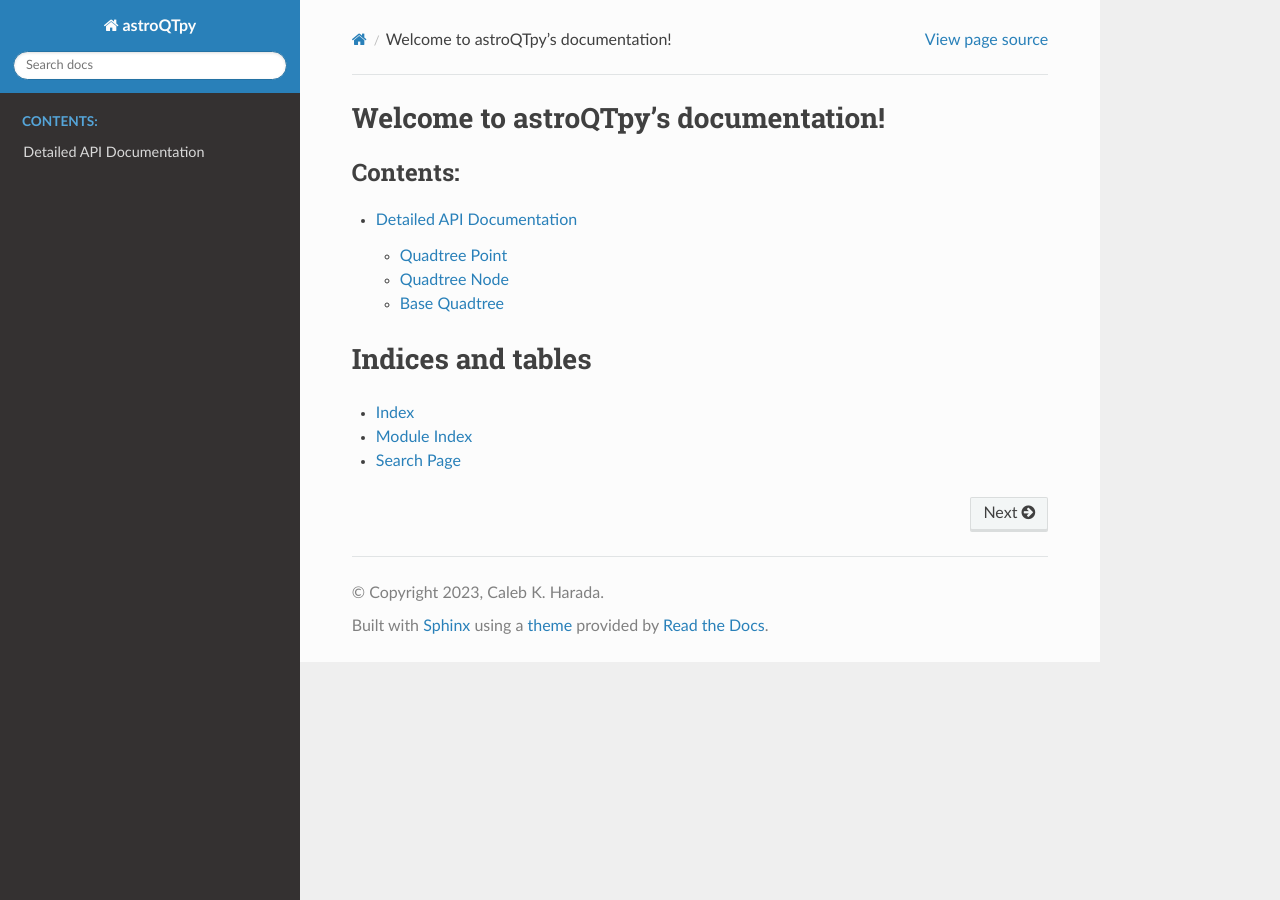
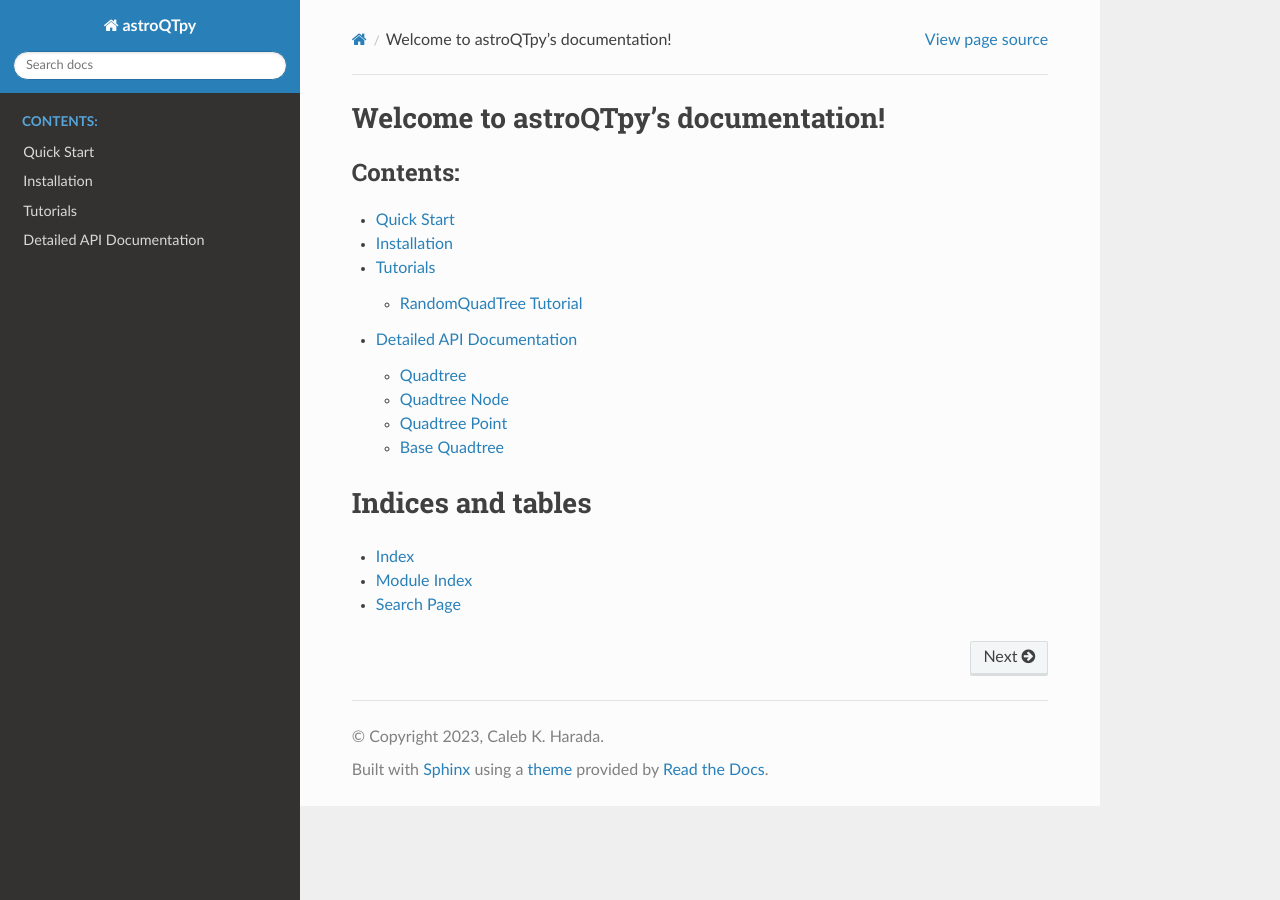
Before and after one commit to CalebHarada/astroQTpy, a Sphinx documentation site: the page built from docs/source/index.rst, in a window 1280 px wide. Built offline with Sphinx 7.4.7 and the Read the Docs theme 2.0.0, drawn with Linux system fonts in a browser that asks for light colours.

Commit message:
complete draft of docs structure

```diff
--- a/docs/source/api.rst
+++ b/docs/source/api.rst
@@ -6,6 +6,7 @@ Detailed API Documentation
 .. toctree::
    :titlesonly:
 
+   quadtree
+   quadnode
    quadpoint
-   quadnode
    basetree
--- a/docs/source/conf.py
+++ b/docs/source/conf.py
@@ -33,7 +33,8 @@ release = '0.0.1'
 # ones.
 extensions = [
     'sphinx.ext.autodoc',
-    'sphinx.ext.napoleon'
+    'sphinx.ext.napoleon',
+    'nbsphinx'
 ]
 
 # Add any paths that contain templates here, relative to this directory.
--- a/docs/source/index.rst
+++ b/docs/source/index.rst
@@ -10,6 +10,9 @@ Welcome to astroQTpy's documentation!
    :maxdepth: 2
    :caption: Contents:
 
+   quickstart
+   installation
+   tutorials
    api
 
 
```
Also changed, not shown: docs/source/installation.rst (added, +20 -0 lines), docs/source/quadtree.rst (added, +9 -0 lines), docs/source/quickstart.rst (added, +11 -0 lines), docs/source/tutorials.rst (added, +11 -0 lines), docs/source/tutorials/random_quadtree_tutorial.ipynb (added), 3 other files.
